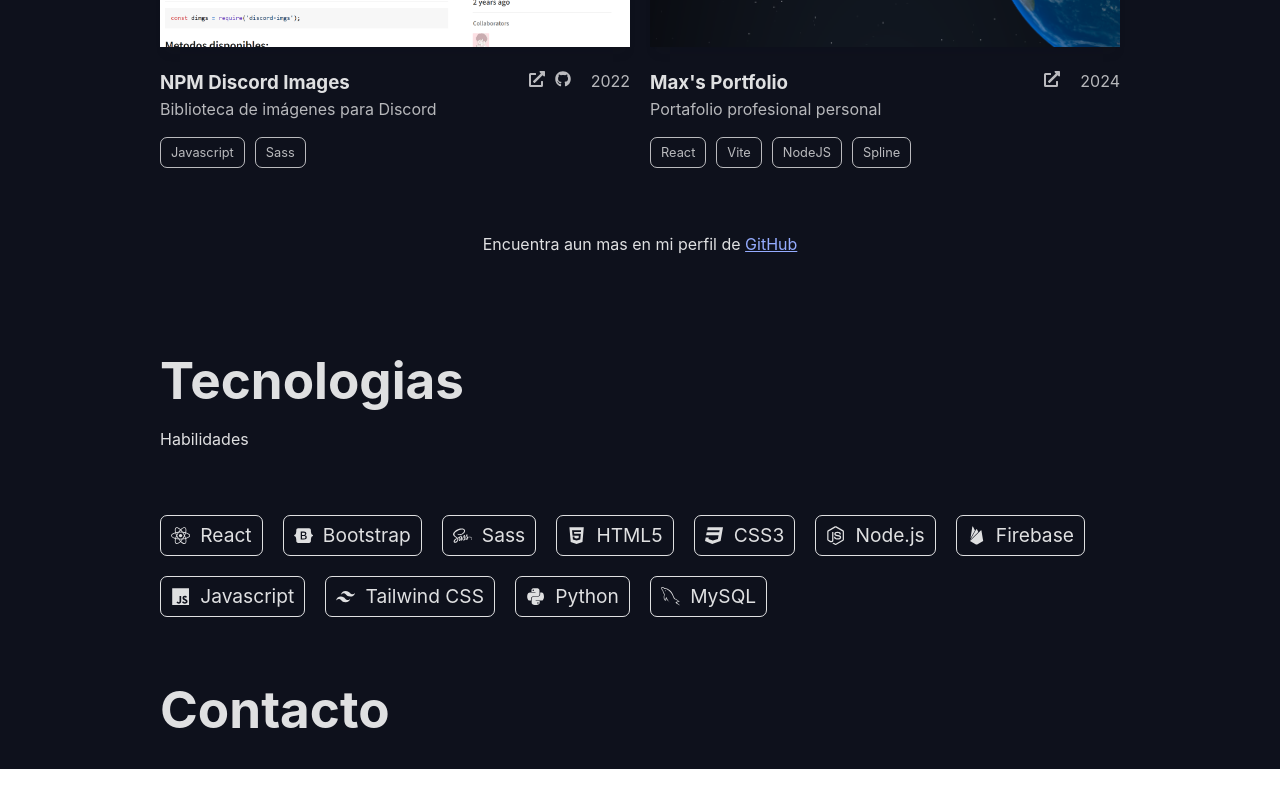
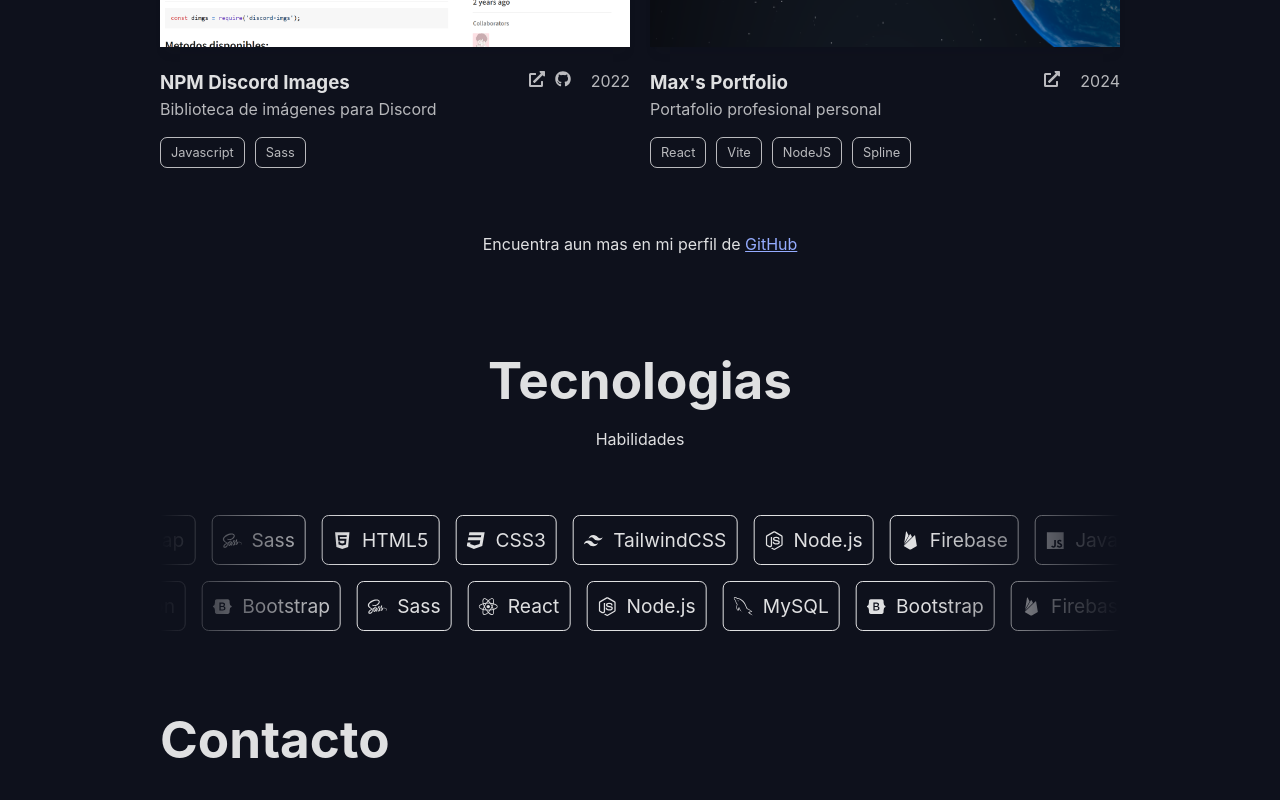
Before and after one commit to gt-developing/Max-Portfolio, a React (Vite) app: page / in a window 1280 px wide. Shown: the part 1571-2371 px from the top of the page. Before the commit the page ends 2340 px from the top, so only its background shows below. Built offline with nearby package versions, Linux system fonts and the light colour scheme.

Commit message:
added techs

```diff
--- a/src/components/Presentation.jsx
+++ b/src/components/Presentation.jsx
@@ -2,7 +2,7 @@
 import graffpreview from "../assets/graffpreview.png";
 import todopreview from "../assets/todopreview.png";
 import weatherpreview from "../assets/weatherpreview.png";
-import portfoliopreview from "../assets/portfoliopreview.png"
+import portfoliopreview from "../assets/portfoliopreview.png";
 import npmpreview from "../assets/npmpreview.png";
 
 import "../css/presentation.css";
@@ -24,6 +24,31 @@
   portfoliopreview
 };
 
+// Define las tecnologías
+const technologies = [
+  { icon: <FaReact className='icon-card' />, name: 'React' },
+  { icon: <FaBootstrap className='icon-card' />, name: 'Bootstrap' },
+  { icon: <FaSass className='icon-card' />, name: 'Sass' },
+  { icon: <FaHtml5 className='icon-card' />, name: 'HTML5' },
+  { icon: <FaCss3 className='icon-card' />, name: 'CSS3' },
+  { icon: <RiTailwindCssFill className='icon-card' />, name: 'TailwindCSS' },
+  { icon: <FaNodeJs className='icon-card' />, name: 'Node.js' },
+  { icon: <IoLogoFirebase className='icon-card' />, name: 'Firebase' },
+  { icon: <IoLogoJavascript className='icon-card' />, name: 'Javascript' },
+  { icon: <FaPython className='icon-card' />, name: 'Python' },
+  { icon: <GrMysql className='icon-card' />, name: 'MySQL' }
+];
+
+// Función para mezclar un array
+const shuffleArray = (array) => {
+  let shuffledArray = array.slice();
+  for (let i = shuffledArray.length - 1; i > 0; i--) {
+    const j = Math.floor(Math.random() * (i + 1));
+    [shuffledArray[i], shuffledArray[j]] = [shuffledArray[j], shuffledArray[i]];
+  }
+  return shuffledArray;
+};
+
 const Presentation = () => {
   const [projects, setProjects] = useState([]);
 
@@ -31,6 +56,10 @@
     // Asigna los datos del JSON al estado
     setProjects(projectsData);
   }, []);
+
+  // Duplica y mezcla las tecnologías para el segundo contenedor
+  const duplicatedTechnologies = technologies.concat(technologies);
+  const shuffledTechnologies = shuffleArray(duplicatedTechnologies);
 
   return (
     <div className='pre-container'>
@@ -93,59 +122,27 @@
       </section>
 
       <section className='tech' id='tech'>
-
-       <div className='section-title'>
-        <h1>Tecnologias</h1>
-        <p>Habilidades</p>
+        <div className='section-title'>
+          <h1>Tecnologias</h1>
+          <p>Habilidades</p>
         </div>
         <div className='tech-container'>
-
-          <div className='tech-card'>
-            <FaReact className='icon-card' />
-            <p>React</p>
+          <div className='tech-scroll'>
+            {duplicatedTechnologies.map((tech, index) => (
+              <div className='tech-card' key={index}>
+                {tech.icon}
+                <p>{tech.name}</p>
+              </div>
+            ))}
           </div>
-          <div className='tech-card'>
-            <FaBootstrap className='icon-card' />
-            <p>Bootstrap</p>
+          <div className='tech-scroll'>
+            {shuffledTechnologies.map((tech, index) => (
+              <div className='tech-card' key={index}>
+                {tech.icon}
+                <p>{tech.name}</p>
+              </div>
+            ))}
           </div>
-          <div className='tech-card'>
-            <FaSass className='icon-card' />
-            <p>Sass</p>
-          </div>
-          <div className='tech-card'>
-            <FaHtml5 className='icon-card' />
-            <p>HTML5</p>
-          </div>
-          <div className='tech-card'>
-            <FaCss3 className='icon-card' />
-            <p>CSS3</p>
-          </div>
-          <div className='tech-card'>
-            <FaNodeJs className='icon-card' />
-            <p>Node.js</p>
-          </div>
-          <div className='tech-card'>
-            <IoLogoFirebase className='icon-card' />
-            <p>Firebase</p>
-          </div>
-          <div className='tech-card'>
-            <IoLogoJavascript className='icon-card' />
-            <p>Javascript</p>
-          </div>
-          <div className='tech-card'>
-            <RiTailwindCssFill className='icon-card' />
-            <p>Tailwind CSS</p>
-          </div>
-          <div className='tech-card'>
-            <FaPython className='icon-card' />
-            <p>Python</p>
-          </div>
-          <div className='tech-card'>
-            <GrMysql className='icon-card' />
-            <p>MySQL</p>
-          </div>
-
-
         </div>
       </section>
 
--- a/src/css/presentation.css
+++ b/src/css/presentation.css
@@ -62,6 +62,7 @@
 
   .section-title {
     margin-bottom: 4rem;
+    text-align: center;
   }
 
   .tags {
@@ -87,9 +88,24 @@
   }
 
   .tech-container {
+    overflow: hidden;
+    mask: linear-gradient(90deg, transparent, white 20%, white 80%, transparent);
+
+  }
+
+  .tech-scroll {
     display: flex;
-    flex-wrap: wrap;
-    gap: 20px;
+    gap: 1rem;
+    flex-wrap: nowrap;
+    animation: scroll 40s linear infinite;
+    width: max-content;
+    padding-bottom: 1rem;
+  }
+
+  @keyframes scroll {
+    to {
+      transform: translate(calc(-50% - 0.5rem));
+    }
 
   }
 
@@ -103,6 +119,9 @@
     transition: .3s;
     font-size: 1.2rem;
     cursor: default;
+    height: 50px;
+    width: 100%;
+
   }
 
   .tech-card:hover {
```
